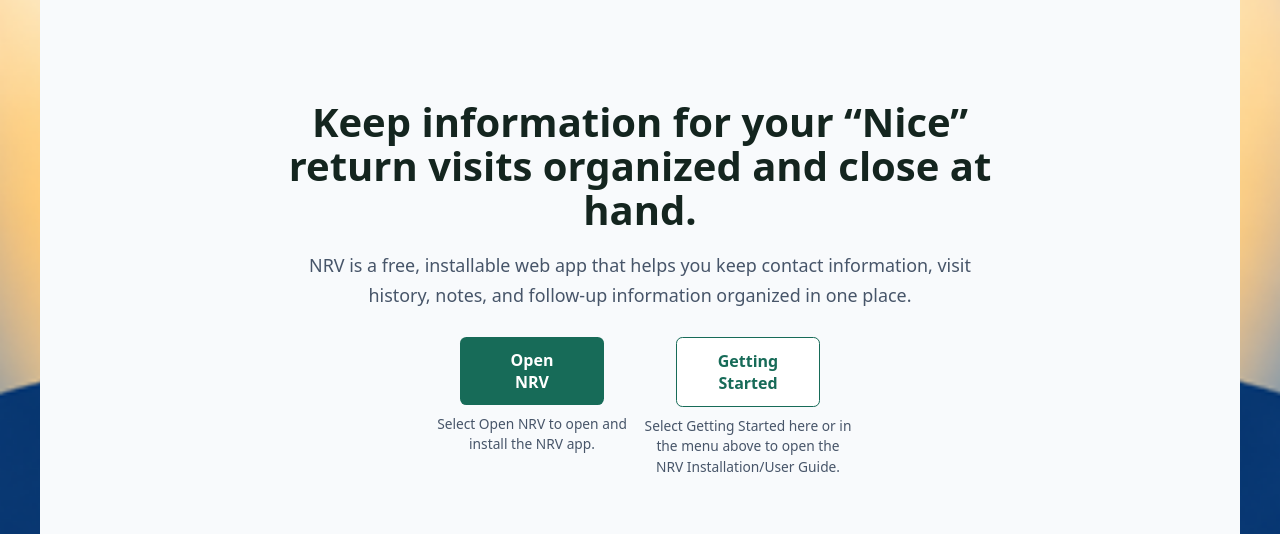
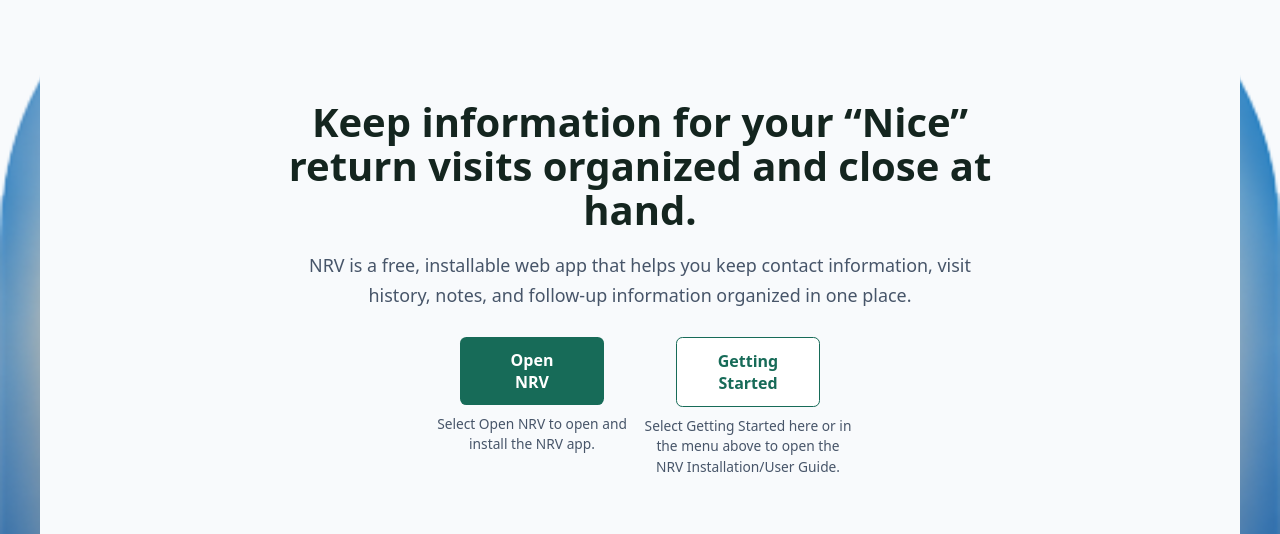
Before and after one commit to grasfulls/nice-return-visits-site, a plain HTML site: page index.html in a window 1280 px wide. Shown: the part 77-611 px from the top of the page. Drawn offline with Linux system fonts and the light colour scheme.

Commit message:
Use NRV artwork as page backdrop
Co-authored-by: Copilot <223556219+Copilot@users.noreply.github.com>

```diff
--- a/assets/css/styles.css
+++ b/assets/css/styles.css
@@ -222,16 +222,7 @@ p {
   position: relative;
   isolation: isolate;
   min-width: 0;
-  background: #f8fafc;
-}
-
-.home-page::before {
-  position: fixed;
-  z-index: -1;
-  inset: 0;
-  background: url("../header-watermark.png") center / min(1800px, 150vw) auto no-repeat;
-  content: "";
-  pointer-events: none;
+  background: #f8fafc url("../nrv-background.png") center / cover fixed no-repeat;
 }
 
 .home-page .site-header,
```
Also changed, not shown: assets/nrv-background.png (added).
